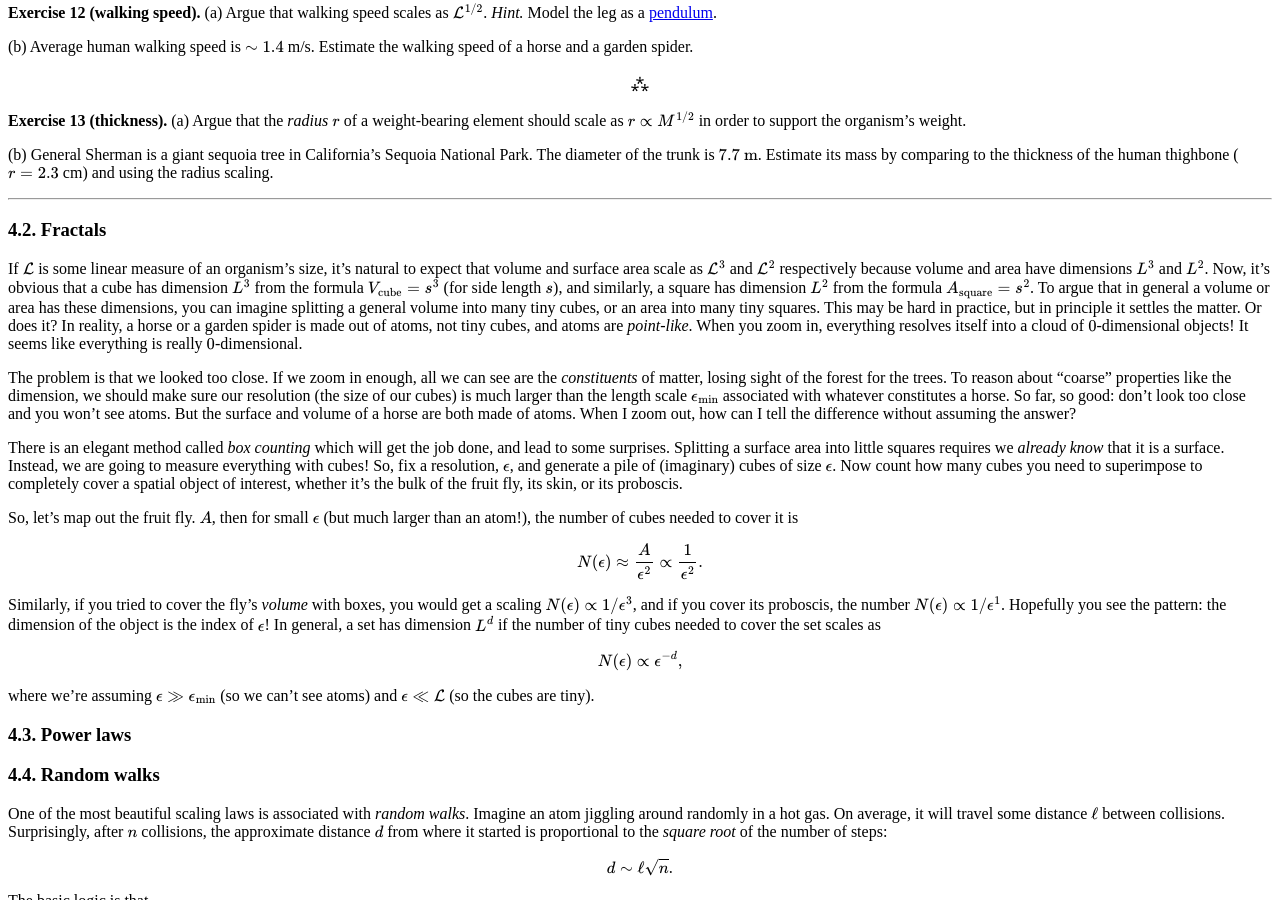
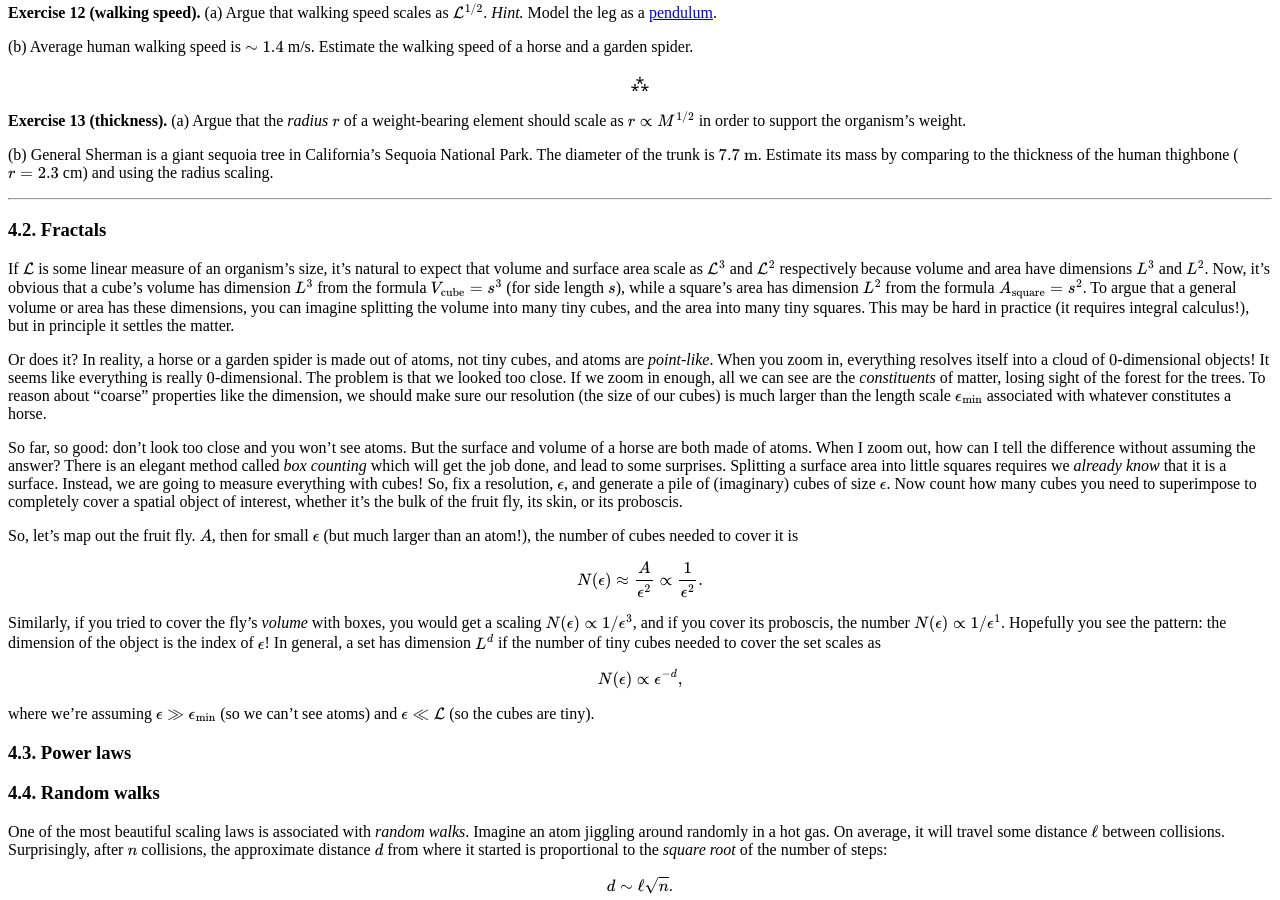
Before and after one commit to hapax/hapax.github.io, a Jekyll site: the page built from assets/simple-physics.md, in a window 1280 px wide and 900 px high, scrolled down 9259 px. Built offline with Jekyll 4.4.1, drawn with Linux system fonts in a browser that asks for light colours; our own code applies the rules of GitHub Pages for plain Markdown files; formulas are drawn with MathJax 3; a script that is not in the unit is left out.

Commit message:
Update simple-physics.md

```diff
--- a/assets/simple-physics.md
+++ b/assets/simple-physics.md
@@ -1008,20 +1008,21 @@ If $\mathcal{L}$ is some linear measure of an organism's size, it's
 natural to expect that volume and surface area scale as
 $\mathcal{L}^3$ and $\mathcal{L}^2$ respectively because volume and
 area have dimensions $L^3$ and $L^2$.
-Now, it's obvious that a cube has dimension $L^3$ from the formula $V_\text{cube}
-= s^3$ (for side length $s$), and similarly, a square has dimension
+Now, it's obvious that a cube's volume has dimension $L^3$ from the formula $V_\text{cube}
+= s^3$ (for side length $s$), while a square's area has dimension
 $L^2$ from the formula $A_\text{square} = s^2$.
-To argue that in general a volume or area has these dimensions, you
-can imagine splitting a general volume into many tiny cubes, or an area
+To argue that a general volume or area has these dimensions, you
+can imagine splitting the volume into many tiny cubes, and the area
 into many tiny squares.
-This may be hard in practice, but in principle it settles the matter.
+This may be hard in practice (it requires integral calculus!), but in
+principle it settles the matter.
+
 Or does it?
 In reality, a horse or a garden spider is made out of
 atoms, not tiny cubes, and atoms are *point-like*.
 When you zoom in, everything resolves itself into a cloud of
 $0$-dimensional objects!
 It seems like everything is really $0$-dimensional.
-
 The problem is that we looked too close.
 If we zoom in enough, all we can see are the *constituents* of matter,
 losing sight of the forest for the trees.
@@ -1029,11 +1030,11 @@ To reason about "coarse" properties like the dimension, we should make
 sure our resolution (the size of our cubes) is much larger than the
 length scale $\epsilon_\min$ associated with whatever constitutes a
 horse.
+
 So far, so good: don't look too close and you won't see atoms.
 But the surface and volume of a horse are both made of atoms.
 When I zoom out, how can I tell the difference without assuming the
 answer?
-
 There is an elegant method called *box counting* which will get the
 job done, and lead to some surprises.
 Splitting a surface area into little squares requires we *already
```
